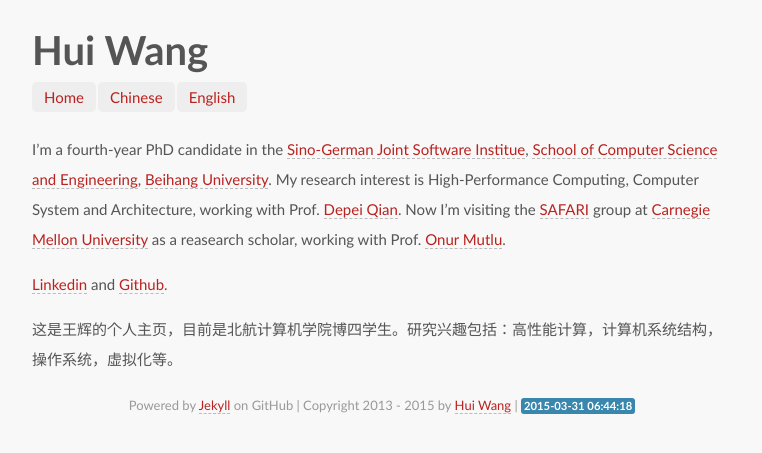
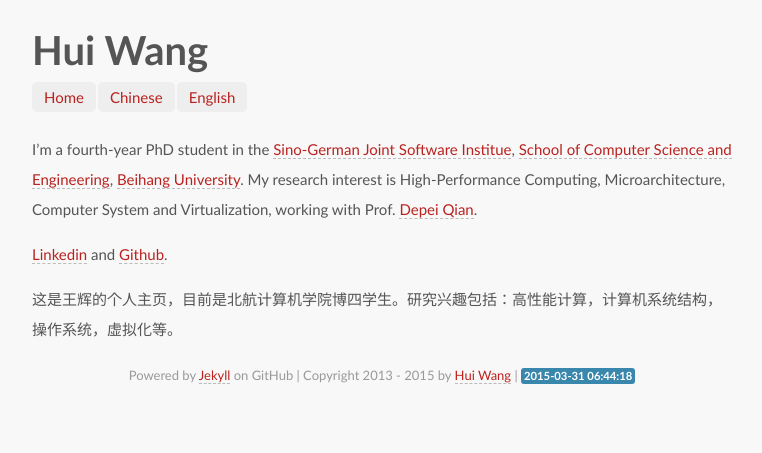
Before and after one commit to thinkwh/thinkwh.github.io, a Jekyll site: the page built from index.md, in a window 1280 px wide. Shown: the top 453 px of the page, without its empty margins (258-1020 px from the left). Built offline with Jekyll 4.4.1, drawn with Linux system fonts in a browser that asks for light colours; some web fonts are replaced; Markdown is read by kramdown in place of the engine named in the settings.

Commit message:
status changes

```diff
--- a/index.md
+++ b/index.md
@@ -3,16 +3,13 @@ layout: home
 avatar: yes
 ---
 
-I'm a fourth-year PhD candidate in the
+I'm a fourth-year PhD student in the
 [Sino-German Joint Software Institue](http://www.jsi.buaa.edu.cn),
 [School of Computer Science and Engineering](http://scse.buaa.edu.cn),
 [Beihang University](http://ev.buaa.edu.cn/).
-My research interest is High-Performance Computing, Computer System
-and Architecture, working with
-Prof. [Depei Qian](http://scse.buaa.edu.cn/Webxx/Cms_qt/szdw.jsp?id=22865&lx=6).
-Now I'm visiting the [SAFARI](http://safari.ece.cmu.edu/) group
-at [Carnegie Mellon University](http://cmu.edu) as a reasearch scholar,
-working with Prof. [Onur Mutlu](http://users.ece.cmu.edu/~omutlu/).
+My research interest is High-Performance Computing, Microarchitecture, Computer System
+and Virtualization, working with
+Prof. [Depei Qian](https://scholar.google.com/citations?user=tl9JLZkAAAAJ&hl=en&oi=ao).
 
 [Linkedin](http://www.linkedin.com/in/thinkwh) and [Github](https://github.com/thinkwh).
 
```
